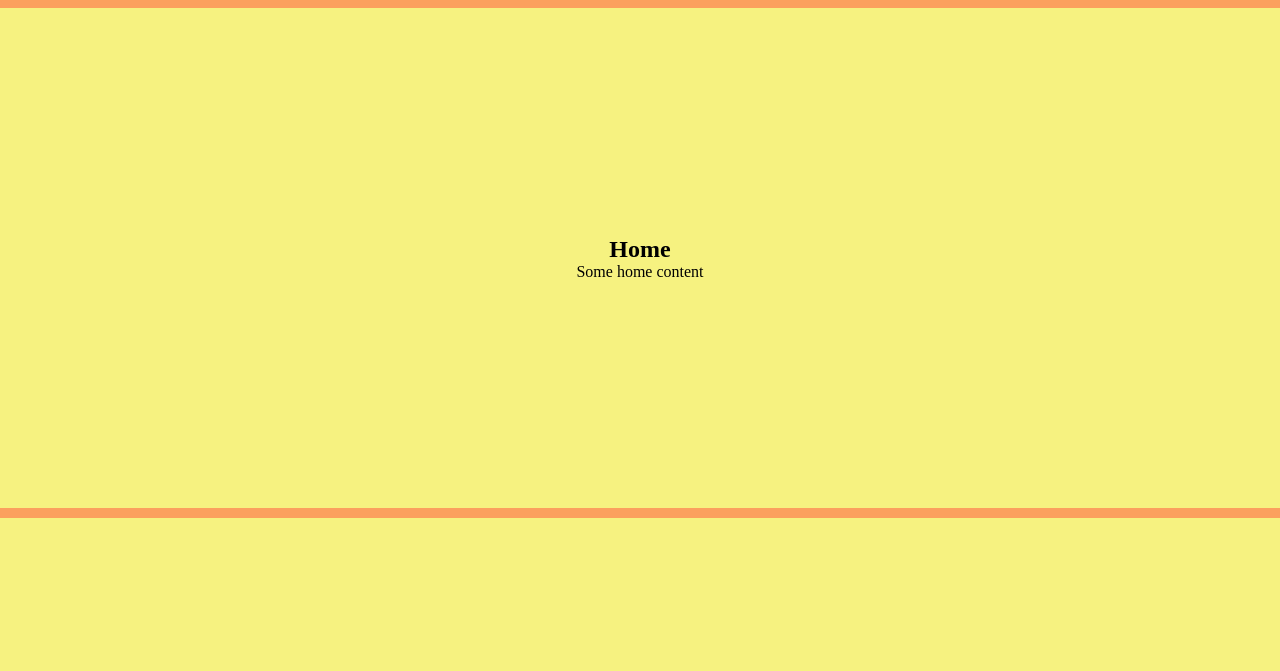
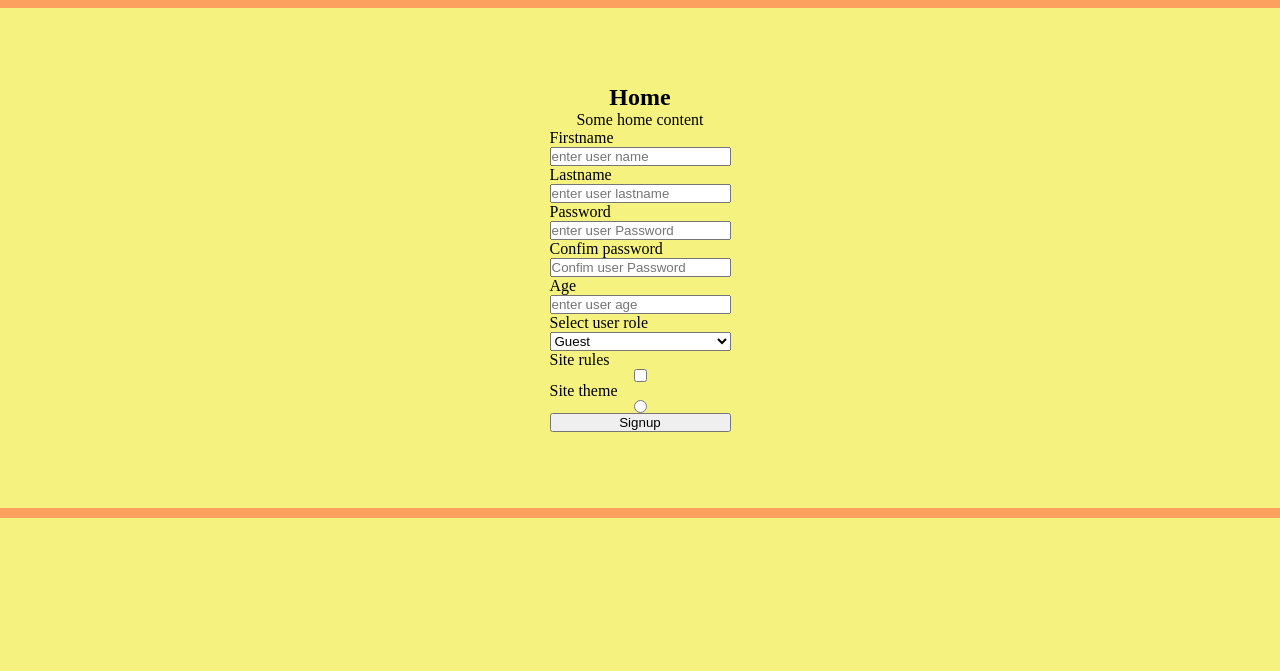
Before and after one commit to MariyaKondratenko/HW3_MK_practice, a plain HTML site: page index.html in a window 1280 px wide. Shown: the part 129-800 px from the top of the page. Drawn offline with Linux system fonts and the light colour scheme.

Commit message:
created user form

```diff
--- a/index.html
+++ b/index.html
@@ -42,6 +42,46 @@
         <section class="content" id="home">
           <h2>Home</h2>
           <p>Some home content</p>
+
+          <form action="">
+            <label for="firstname">Firstname</label>
+            <input type="text" name="firstname" id="firstname" placeholder="enter user name">
+
+            <label for="lastname">Lastname</label>
+            <input type="text" name="lastname" id="lastname" placeholder="enter user lastname">
+
+            <label for="password">Password</label>
+            <input type="Password" name="Password" id="pasword" placeholder="enter user Password">
+
+            <label for="confim-password">Confim password</label>
+            <input type="password" name="confim-password" id="confim-password" placeholder="Confim user Password">
+
+            <label for="age">Age</label>
+            <input type="number" name="age" id="age" placeholder="enter user age">
+
+            <label for="role">Select user role</label>
+            <select name="role" id="role" >
+              <option>Guest</option>
+              <option>User</option>
+
+              <optgroup label="manager type">
+                <option>Manager 1</option>
+                <option>Manager 2</option>
+                <option>Manager 3</option>
+              </optgroup>
+
+              <option>Manager</option>
+              <option>Admin</option>
+            </select>
+
+            <label for="rules">Site rules</label>
+            <input type="checkbox" name="rules" id="rules" required>
+
+            <label for="theme">Site theme</label>
+            <input type="radio" name="theme" id="theme">
+
+            <button type="submit">Signup</button>
+          </form>
         </section>
 
         <section class="content" id="news">
```
